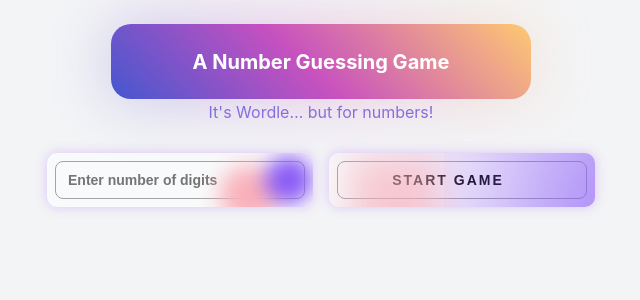
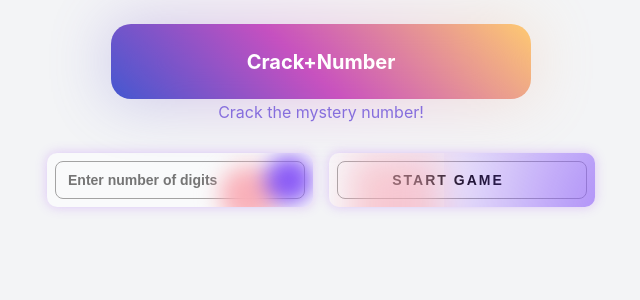
Before and after one commit to Akanksha-RIL/crackr, a React (Create React App) app: page / in a window 1280 px wide. Shown: the top 300 px of the page, without its empty margins (319-959 px from the left). Built offline with nearby package versions, Linux system fonts and the light colour scheme.

Commit message:
game rename

```diff
--- a/src/App.js
+++ b/src/App.js
@@ -84,7 +84,7 @@
 
   return (
     <div className="game-container">
-      <TitleCard title={"Numdle"} subtitle={`It's Wordle… but for numbers!`} promptLabel={"A Number Guessing Game"}/>
+      <TitleCard title={"Crackr"} subtitle={`Crack the mystery number!`} promptLabel={"Crack+Number"}/>
 
       {!gameStarted ? (
         gameRestart ? (
```
